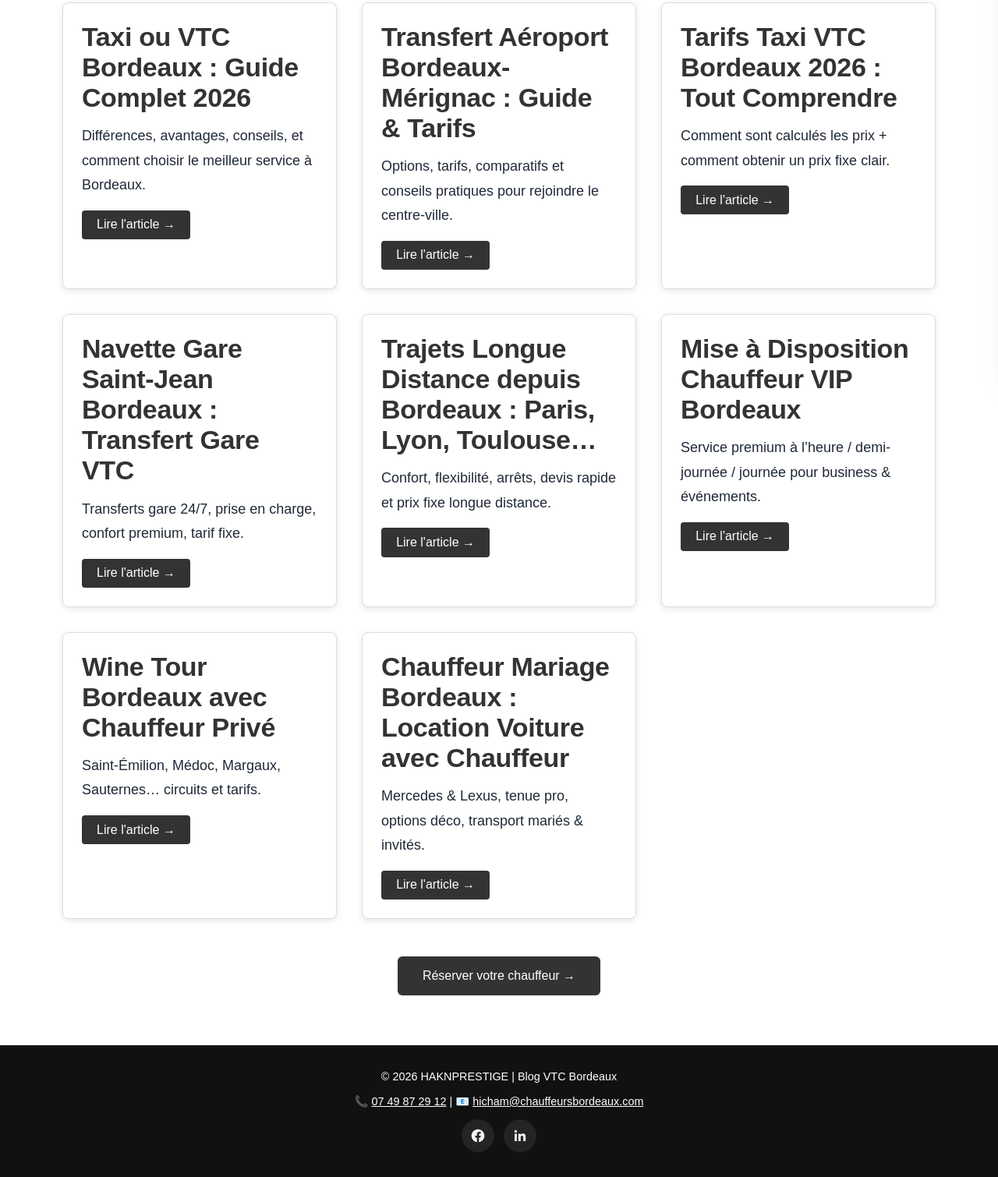
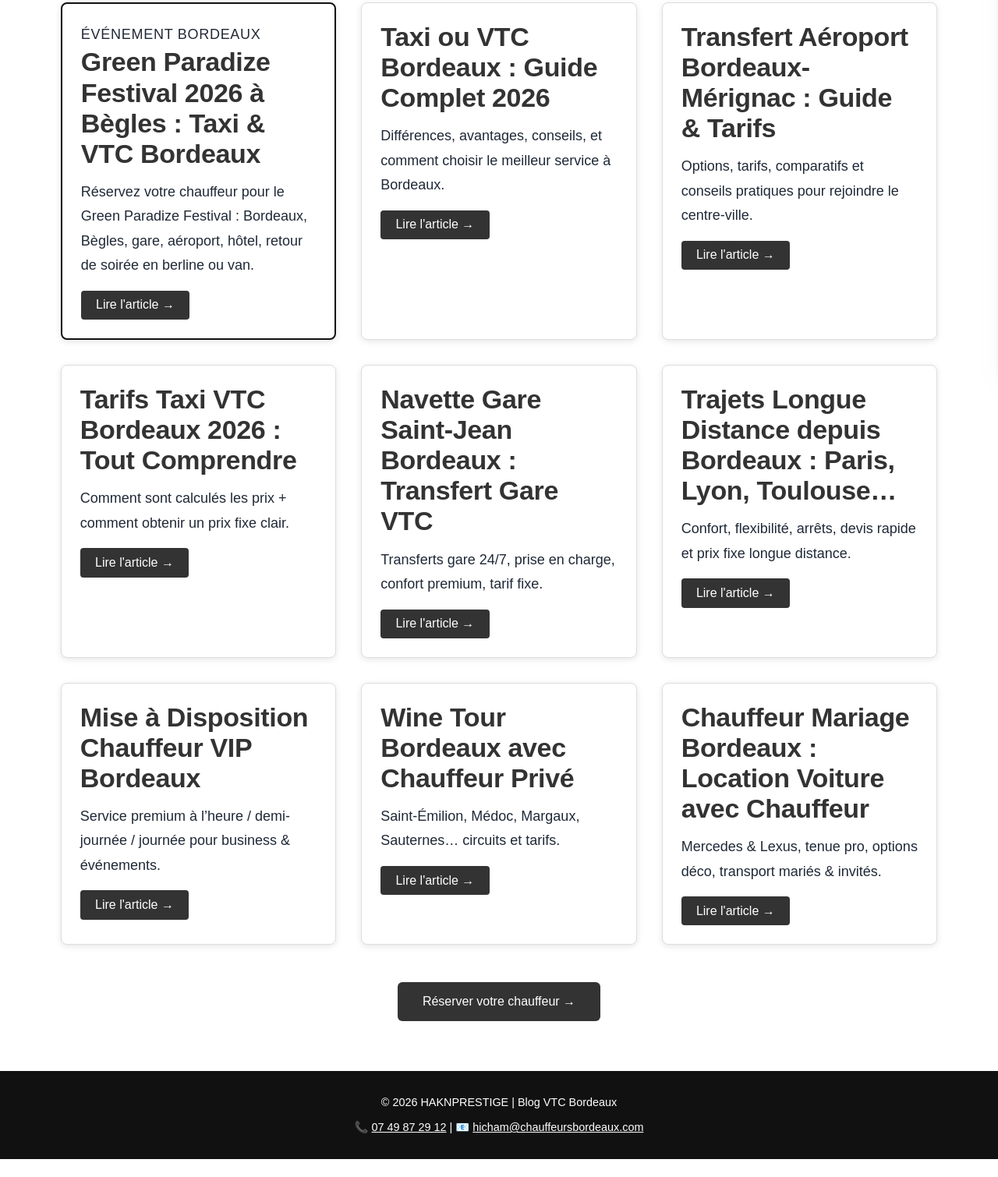
Before and after one commit to haknprestige-droid/chauffeursbordeaux, a website: page blog/index.html in a window 1280 px wide. Shown: the part 313-1823 px from the top of the page at 78% size. After the commit the page ends 1800 px from the top, so only its background shows below. Drawn offline with Linux system fonts and the light colour scheme.

Commit message:
Add Green Paradize Festival article to blog index

```diff
--- a/blog/index.html
+++ b/blog/index.html
@@ -4,7 +4,7 @@
   <meta charset="utf-8" />
   <meta name="viewport" content="width=device-width, initial-scale=1" />
   <title>Blog VTC Bordeaux : Guides & Conseils | HAKNPRESTIGE</title>
-  <meta name="description" content="Guides VTC Bordeaux : taxi vs VTC, tarifs, aéroport Mérignac, gare Saint-Jean, longue distance, mise à disposition VIP, wine tour, mariage." />
+  <meta name="description" content="Guides VTC Bordeaux : événements, taxi vs VTC, tarifs, aéroport Mérignac, gare Saint-Jean, longue distance, mise à disposition VIP, wine tour, mariage." />
   <link rel="canonical" href="https://www.chauffeursbordeaux.com/blog/" />
   <link rel="stylesheet" href="/style.css" />
 </head>
@@ -64,7 +64,6 @@
   </nav>
 </header>
 
-
 <main style="max-width:1200px;margin:2em auto;padding:0 1em;">
   <h1 style="text-align:center;margin-bottom:.5em;">Blog VTC Bordeaux : Guides &amp; Conseils</h1>
   <p style="text-align:center;color:#666;margin-bottom:3em;">
@@ -72,6 +71,13 @@
   </p>
 
   <div style="display:grid;gap:2em;grid-template-columns:repeat(auto-fit,minmax(300px,1fr));">
+
+    <article style="border:2px solid #111;border-radius:8px;padding:1.5em;background:#fff;box-shadow:0 2px 8px rgba(0,0,0,.12);">
+      <p style="margin-top:0;color:#777;font-size:.9em;text-transform:uppercase;letter-spacing:.04em;">Événement Bordeaux</p>
+      <h2 style="margin-top:0;font-size:1.3em;"><a href="/blog/green-paradize-festival-begles-bordeaux/" style="text-decoration:none;color:#333;">Green Paradize Festival 2026 à Bègles : Taxi &amp; VTC Bordeaux</a></h2>
+      <p style="color:#666;line-height:1.6;">Réservez votre chauffeur pour le Green Paradize Festival : Bordeaux, Bègles, gare, aéroport, hôtel, retour de soirée en berline ou van.</p>
+      <a href="/blog/green-paradize-festival-begles-bordeaux/" style="display:inline-block;background:#333;color:#fff;padding:.6em 1.2em;text-decoration:none;border-radius:4px;margin-top:1em;">Lire l'article →</a>
+    </article>
 
     <article style="border:1px solid #ddd;border-radius:8px;padding:1.5em;background:#fff;box-shadow:0 2px 8px rgba(0,0,0,.1);">
       <h2 style="margin-top:0;font-size:1.3em;"><a href="/blog/taxi-ou-vtc-bordeaux/" style="text-decoration:none;color:#333;">Taxi ou VTC Bordeaux : Guide Complet 2026</a></h2>
@@ -135,20 +141,7 @@
     <p>© 2026 HAKNPRESTIGE | Blog VTC Bordeaux</p>
     <p>📞 <a href="tel:+33749872912" style="color:#fff;">07 49 87 29 12</a> | 📧 <a href="mailto:hicham@chauffeursbordeaux.com" style="color:#fff;">hicham@chauffeursbordeaux.com</a></p>
   </div>
-
-<div class="footer-social">
-  <a class="social-btn facebook" href="https://www.facebook.com/share/17gk2HrWwY/" target="_blank" rel="nofollow noopener" aria-label="Facebook HAKNPRESTIGE">
-    <svg viewBox="0 0 24 24" aria-hidden="true" xmlns="http://www.w3.org/2000/svg">
-      <path d="M22 12.07C22 6.51 17.52 2 12 2S2 6.51 2 12.07C2 17.08 5.66 21.24 10.44 22v-7.03H7.9v-2.9h2.54V9.85c0-2.51 1.49-3.9 3.77-3.9 1.09 0 2.23.2 2.23.2v2.46h-1.25c-1.23 0-1.62.77-1.62 1.56v1.88h2.76l-.44 2.9h-2.32V22C18.34 21.24 22 17.08 22 12.07z"/>
-    </svg>
-  </a>
-  <a class="social-btn linkedin" href="https://www.linkedin.com/in/haknprestige-taxi-vtc-3a33a237b?utm_source=share&utm_campaign=share_via&utm_content=profile&utm_medium=android_app" target="_blank" rel="nofollow noopener" aria-label="LinkedIn HAKNPRESTIGE">
-    <svg viewBox="0 0 24 24" aria-hidden="true" xmlns="http://www.w3.org/2000/svg">
-      <path d="M20.45 20.45h-3.55v-5.55c0-1.32-.03-3.02-1.84-3.02-1.84 0-2.12 1.44-2.12 2.93v5.64H9.39V9h3.41v1.56h.05c.48-.9 1.66-1.84 3.42-1.84 3.66 0 4.33 2.41 4.33 5.55v6.18zM5.34 7.43a2.06 2.06 0 1 1 0-4.12 2.06 2.06 0 0 1 0 4.12zM7.11 20.45H3.56V9h3.55v11.45z"/>
-    </svg>
-  </a>
-</div>
 </footer>
-  <script src="/menu.js"></script>
+<script src="/menu.js"></script>
 </body>
 </html>
```
